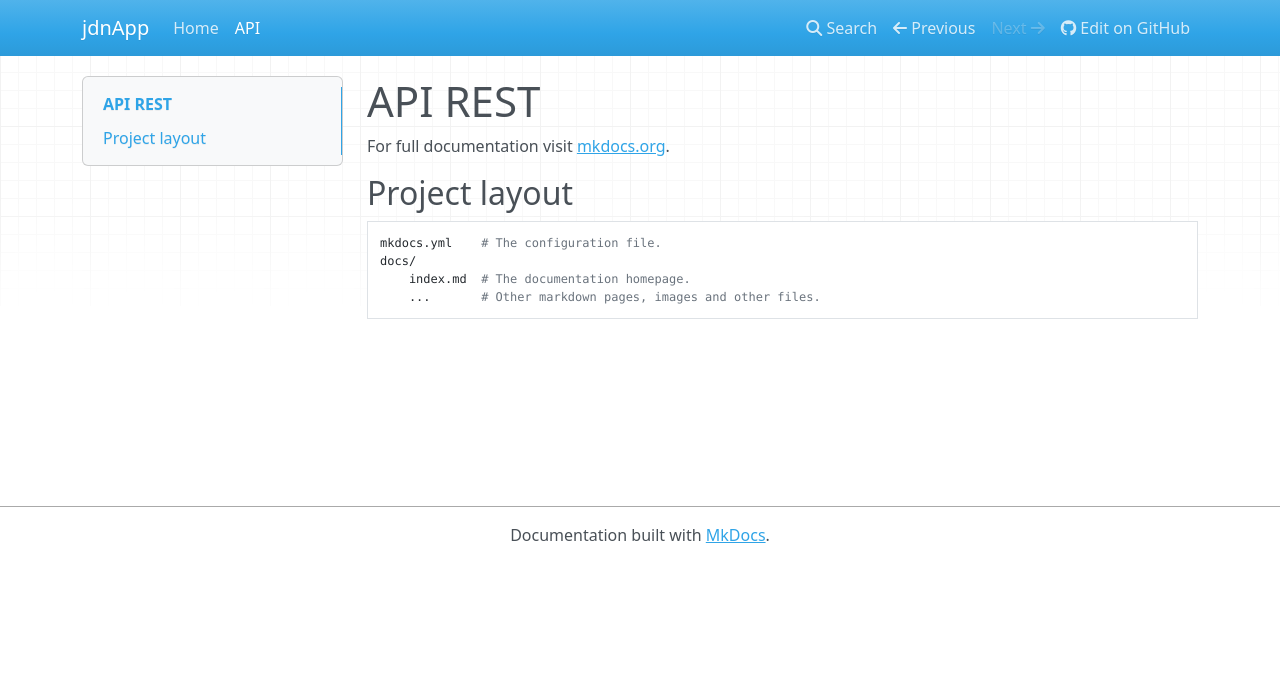
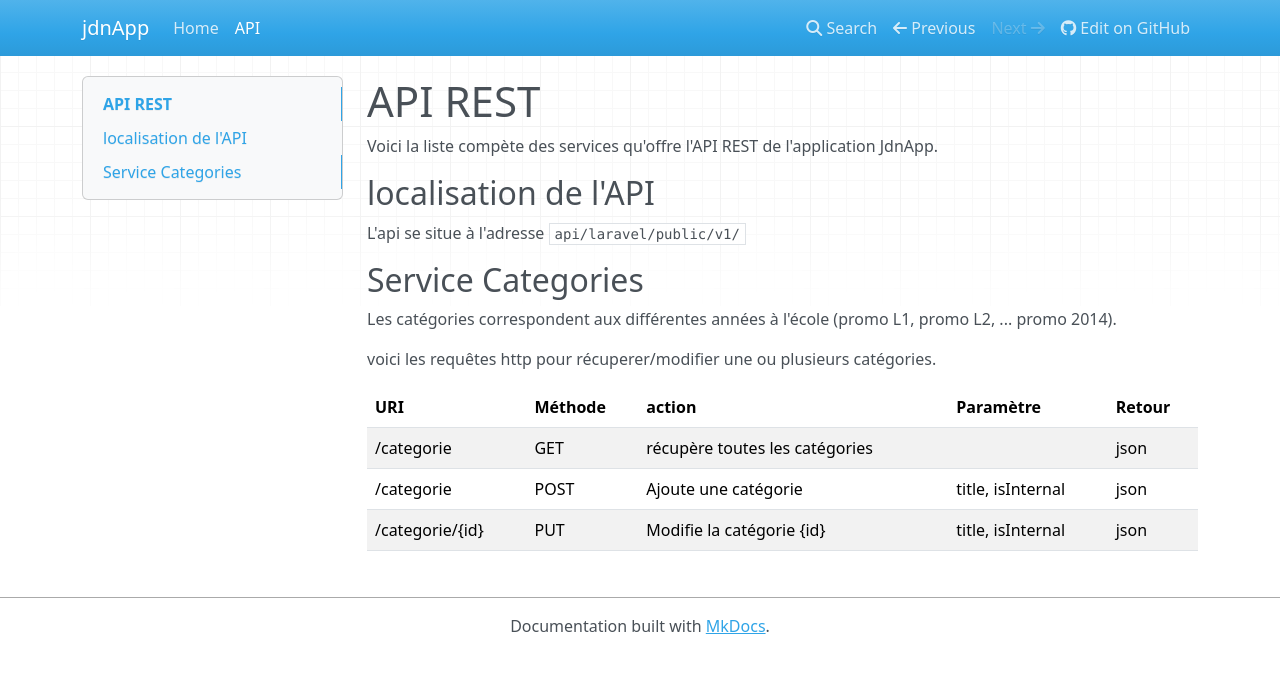
Before and after one commit to Nightbr/jdn2014, an MkDocs documentation site: the page built from docs/api.md, in a window 1280 px wide. Shown: the top 673 px of the page. Built offline with MkDocs 1.6.1, drawn with Linux system fonts in a browser that asks for light colours; nearby versions of some CDN libraries; old or Windows-style settings are respelled for this version of MkDocs.

Commit message:
maj docs

```diff
--- a/docs/api.md
+++ b/docs/api.md
@@ -1,10 +1,19 @@
 # API REST
 
-For full documentation visit [mkdocs.org](http://mkdocs.org).
+Voici la liste compète des services qu'offre l'API REST de l'application JdnApp.
 
-## Project layout
+## localisation de l'API
 
-    mkdocs.yml    # The configuration file.
-    docs/
-        index.md  # The documentation homepage.
-        ...       # Other markdown pages, images and other files.
+L'api se situe à l'adresse `api/laravel/public/v1/`
+
+## Service Categories
+
+Les catégories correspondent aux différentes années à l'école (promo L1, promo L2, ... promo 2014).
+
+voici les requêtes http pour récuperer/modifier une ou plusieurs catégories.
+
+| URI               | Méthode   | action                            | Paramètre             | Retour    |
+|-----------------  |---------  |--------------------------------   |-------------------    |--------   |
+| /categorie        | GET       | récupère toutes les catégories    |                       | json      |
+| /categorie        | POST      | Ajoute une catégorie              | title, isInternal     | json      |
+| /categorie/{id}   | PUT       | Modifie la catégorie {id}         | title, isInternal     | json      |
```
Also changed, not shown: docs/index.md (+1 -1 lines).
